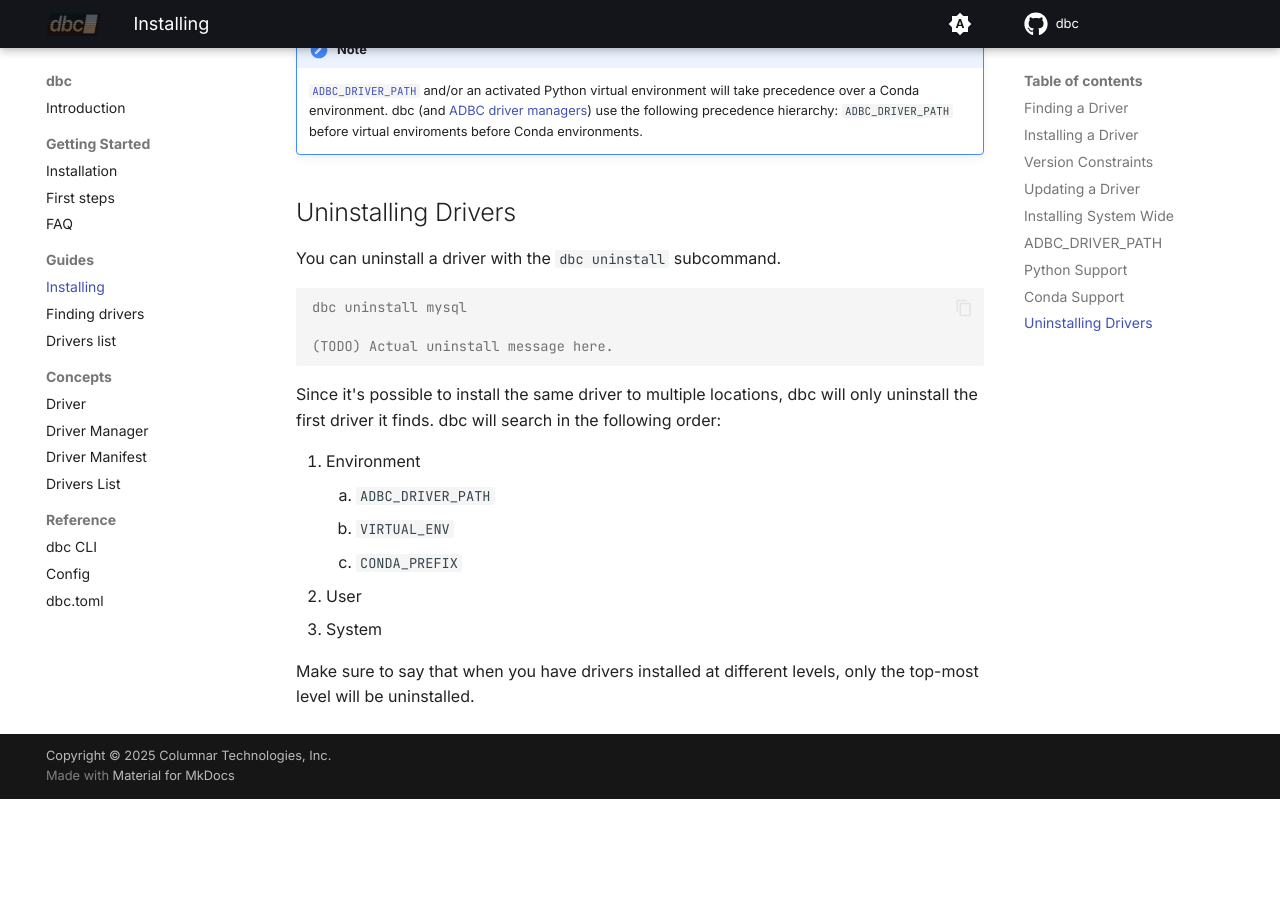
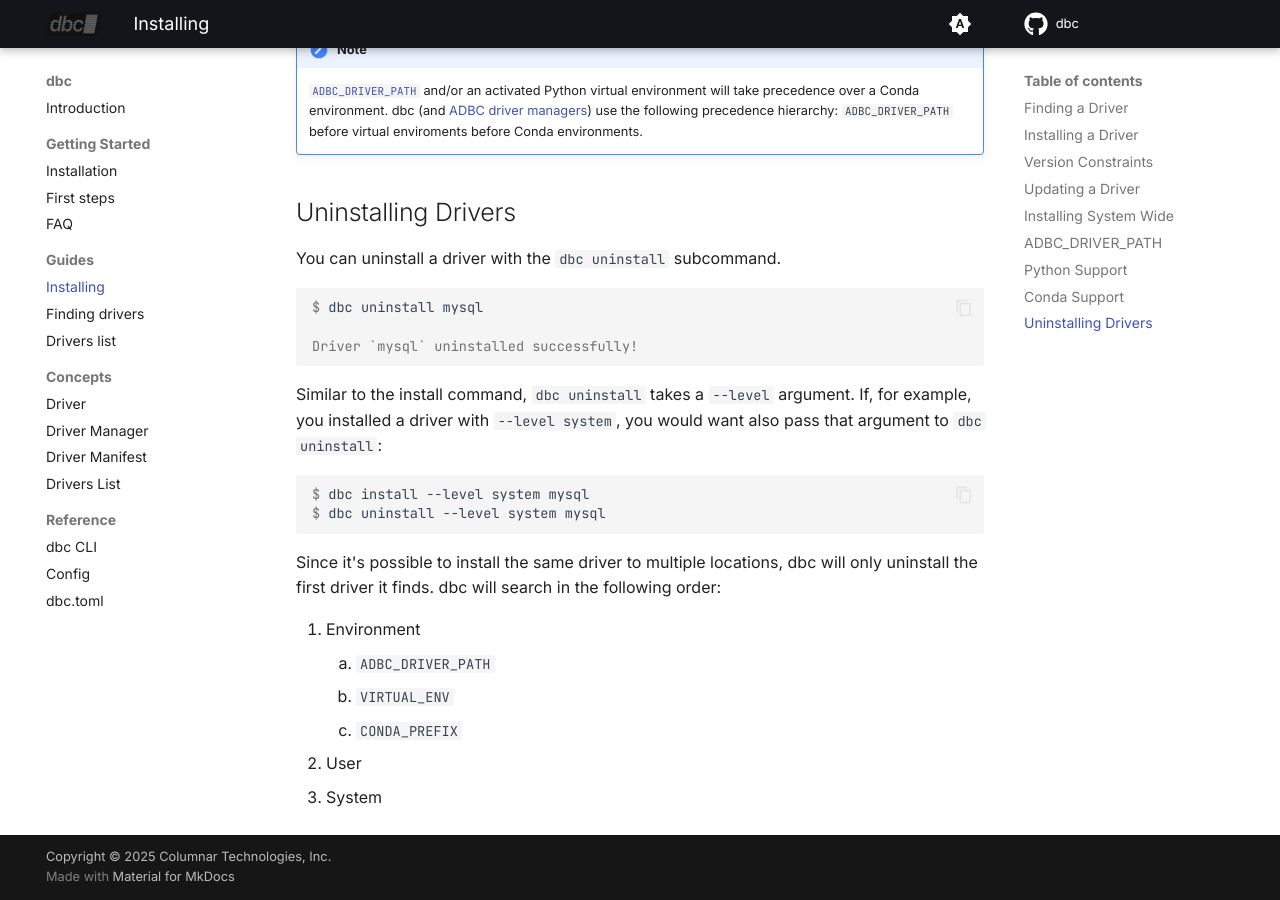
Before and after one commit to columnar-tech/dbc, an MkDocs documentation site: the page built from docs/guides/installing.md, in a window 1280 px wide and 900 px high, scrolled down 4417 px. Built offline with MkDocs 1.6.1 and Material for MkDocs 9.7.7, drawn with Linux system fonts in a browser that asks for light colours; plug-ins that fetch from the network failed and are left out; comment, search, counter and statistics services are not loaded; before the commit the page ends 5216 px from its top, so only the background shows below that.

Commit message:
Update uninstall wording

````diff
--- a/docs/guides/installing.md
+++ b/docs/guides/installing.md
@@ -188,9 +188,17 @@ Installed mysql 0.1.0 to /opt/homebrew/Caskroom/miniforge/base/envs/my-adbc-proj
 You can uninstall a driver with the `dbc uninstall` subcommand.
 
 ```console
-dbc uninstall mysql
+$ dbc uninstall mysql
 
-(TODO) Actual uninstall message here.
+Driver `mysql` uninstalled successfully!
+```
+
+Similar to the install command, `dbc uninstall` takes a `--level` argument.
+If, for example, you installed a driver with `--level system`, you would want also pass that argument to `dbc uninstall`:
+
+```console
+$ dbc install --level system mysql
+$ dbc uninstall --level system mysql
 ```
 
 Since it's possible to install the same driver to multiple locations, dbc will only uninstall the first driver it finds.
@@ -202,5 +210,3 @@ dbc will search in the following order:
     3. `CONDA_PREFIX`
 2. User
 3. System
-
-Make sure to say that when you have drivers installed at different levels, only the top-most level will be uninstalled.
````
